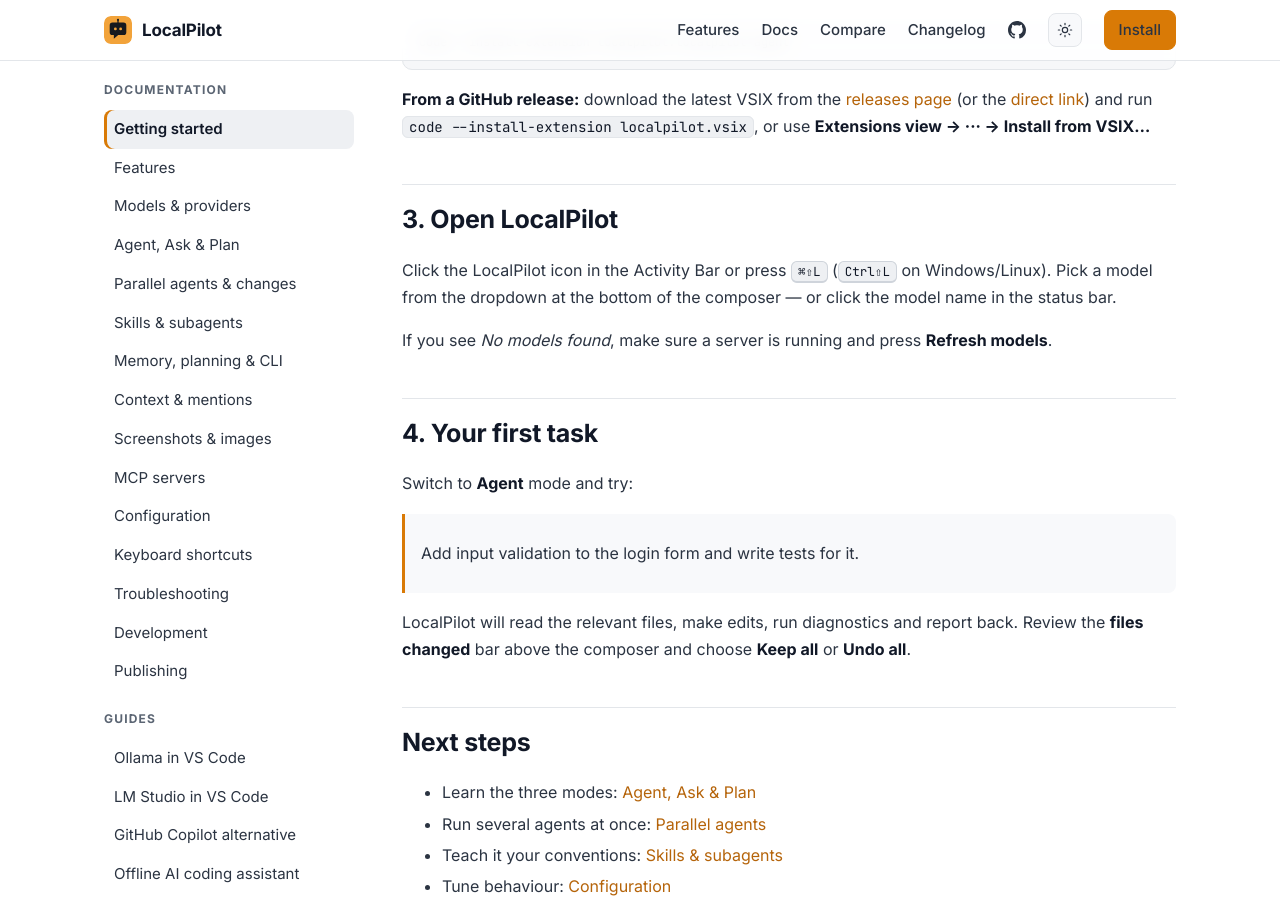
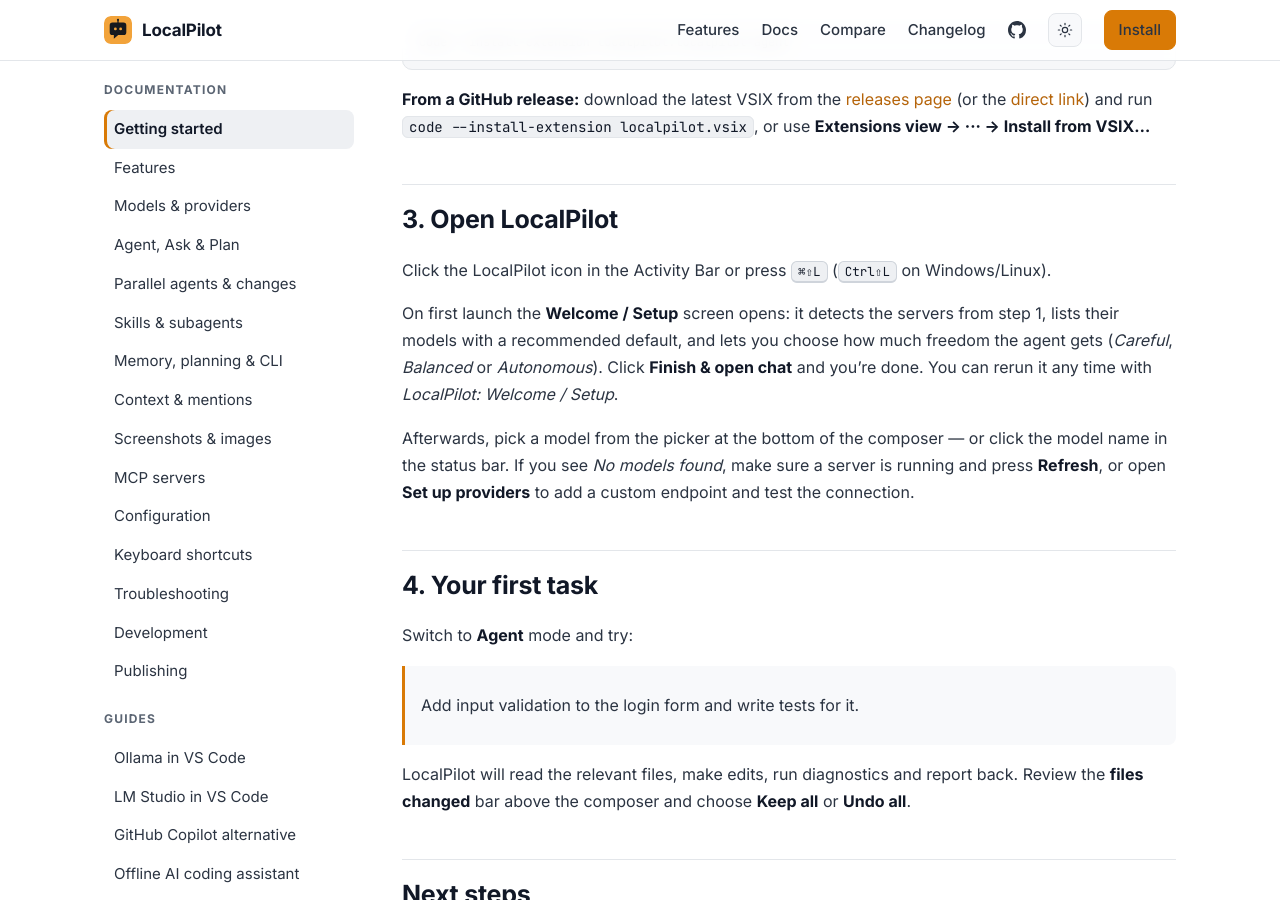
Before and after one commit to isathish/localpilot, a Jekyll site: the page built from docs/docs/getting-started.md, in a window 1280 px wide and 900 px high, scrolled down 1118 px. Built offline with Jekyll 4.4.1, drawn with Linux system fonts in a browser that asks for light colours.

Commit message:
docs: settings screen, setup wizard and walkthrough; changelog
Co-authored-by: Copilot <223556219+Copilot@users.noreply.github.com>

```diff
--- a/docs/docs/getting-started.md
+++ b/docs/docs/getting-started.md
@@ -35,9 +35,11 @@ code --install-extension {{ site.extension_id }}
 
 ## 3. Open LocalPilot
 
-Click the LocalPilot icon in the Activity Bar or press <kbd>⌘⇧L</kbd> (<kbd>Ctrl⇧L</kbd> on Windows/Linux). Pick a model from the dropdown at the bottom of the composer — or click the model name in the status bar.
+Click the LocalPilot icon in the Activity Bar or press <kbd>⌘⇧L</kbd> (<kbd>Ctrl⇧L</kbd> on Windows/Linux).
 
-If you see *No models found*, make sure a server is running and press **Refresh models**.
+On first launch the **Welcome / Setup** screen opens: it detects the servers from step 1, lists their models with a recommended default, and lets you choose how much freedom the agent gets (*Careful*, *Balanced* or *Autonomous*). Click **Finish & open chat** and you're done. You can rerun it any time with *LocalPilot: Welcome / Setup*.
+
+Afterwards, pick a model from the picker at the bottom of the composer — or click the model name in the status bar. If you see *No models found*, make sure a server is running and press **Refresh**, or open **Set up providers** to add a custom endpoint and test the connection.
 
 ## 4. Your first task
 
```
Also changed, not shown: docs/docs/configuration.md (+5 -1 lines), CHANGELOG.md.
